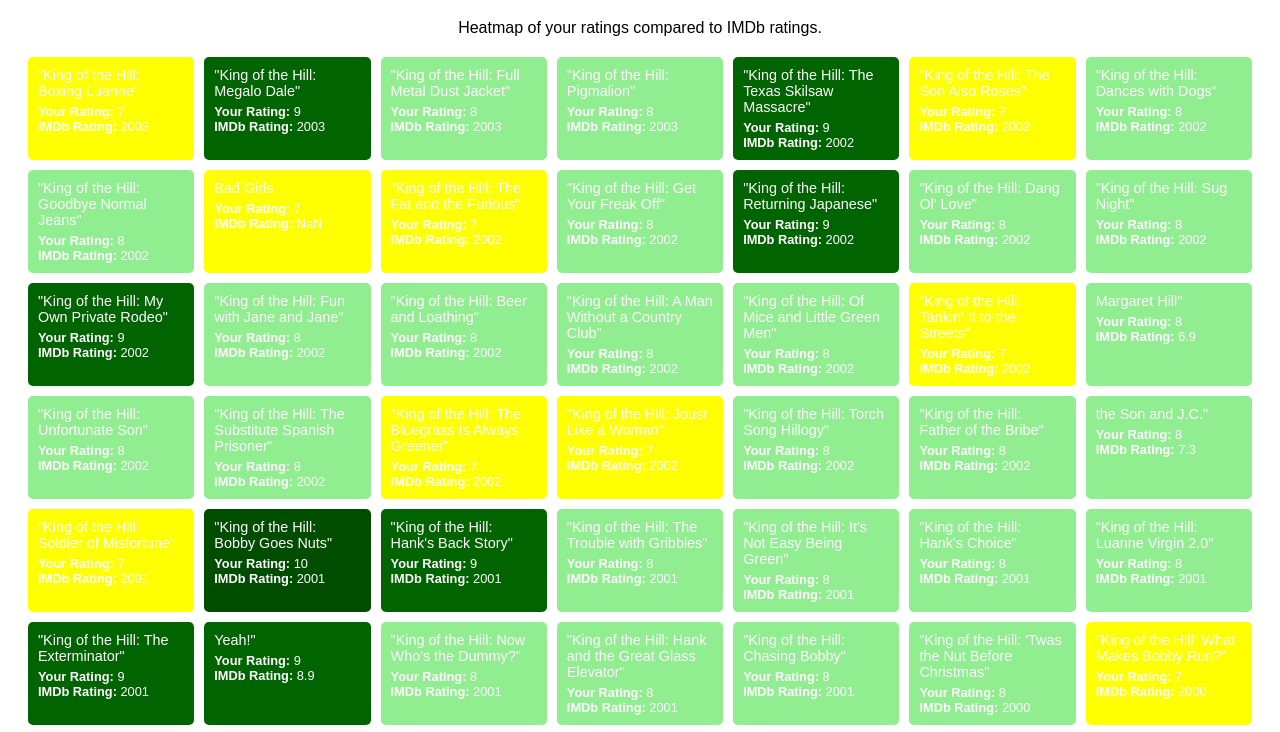
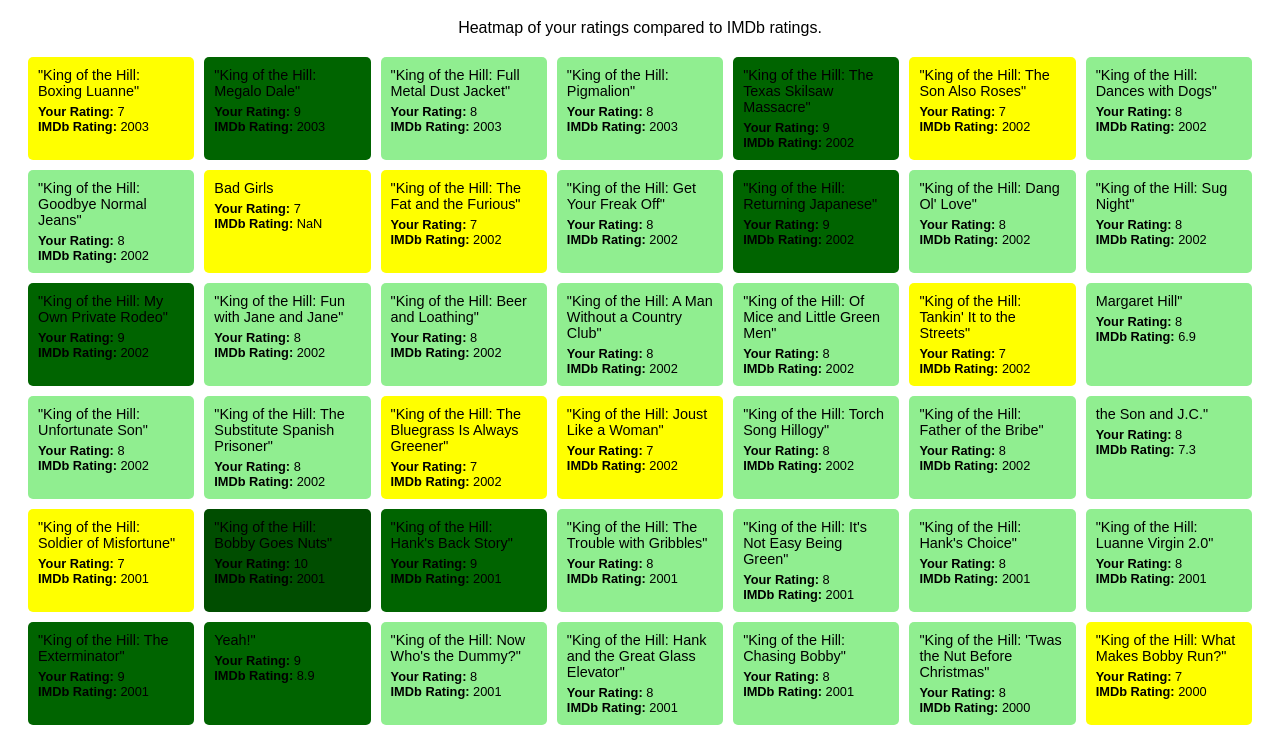
Before and after one commit to rculbert/imdb-ratings, a plain HTML site: page index.html in a window 1280 px wide. Shown: the part 61-793 px from the top of the page. Drawn offline with Linux system fonts and the light colour scheme.

Commit message:
Update font colour

```diff
--- a/index.html
+++ b/index.html
@@ -19,7 +19,7 @@
             padding: 10px;
             border-radius: 5px;
             text-align: left;
-            color: #fff;
+            color: #000000; /* Set text color to black */
         }
         .episode-title {
             font-size: 0.9em;
```
